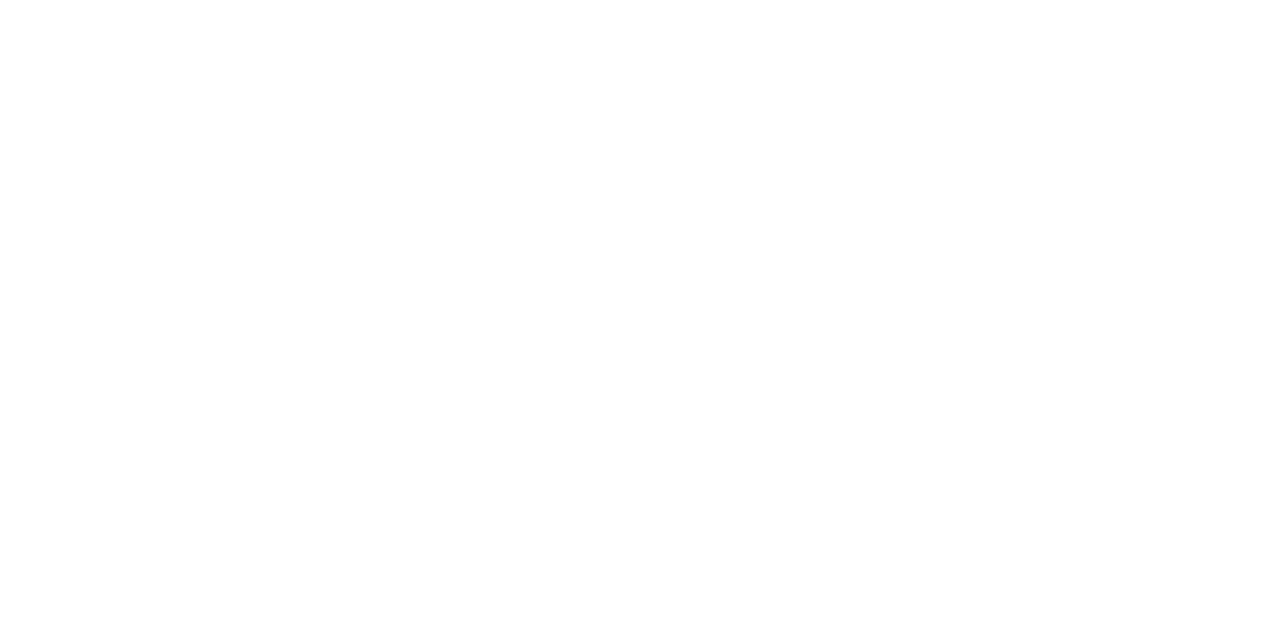
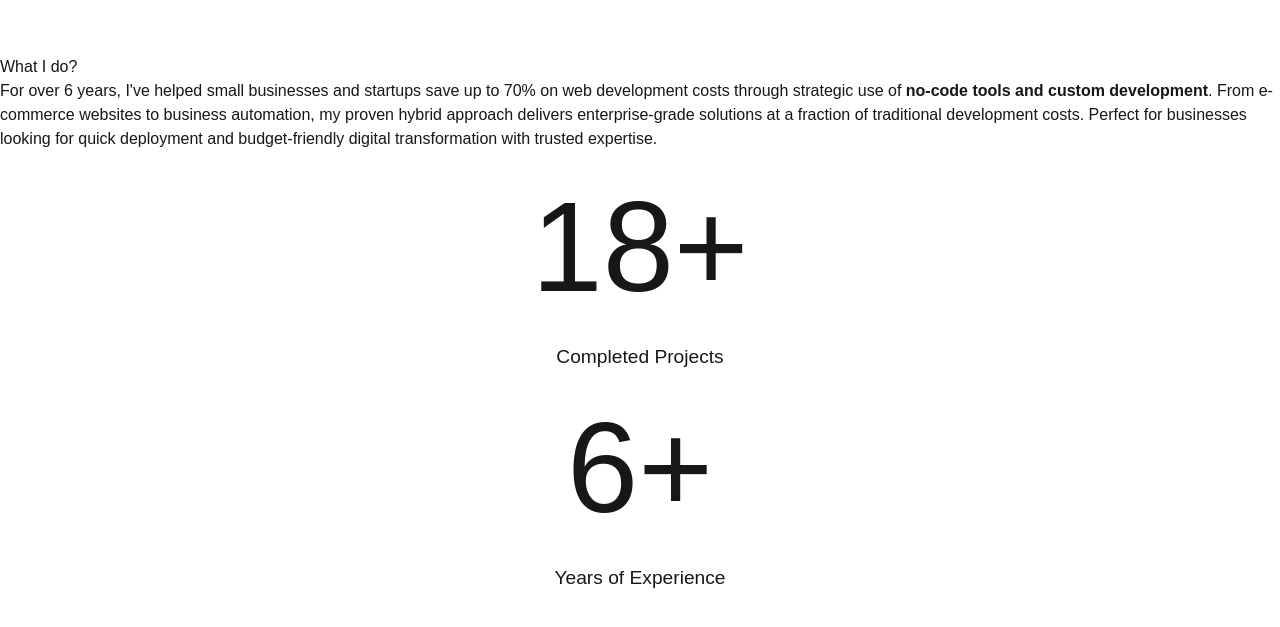
Before and after one commit to maak-tn/official-website, a Next.js app: page / in a window 1280 px wide. Shown: the part 733-1360 px from the top of the page. Before the commit the page ends 800 px from the top, so only its background shows below. Built offline with nearby package versions, Linux system fonts and the light colour scheme.

Commit message:
feat: about section

```diff
--- a/src/app/(root)/page.tsx
+++ b/src/app/(root)/page.tsx
@@ -1,12 +1,21 @@
+import React from 'react'
+import Nav from '@/components/nav'
 import HeroSection from '@/components/heroSection'
-import Nav from '@/components/nav'
-import React from 'react'
+import About from '@/components/about'
+
+// Used to get the final height of the different sections
+export const styles = {
+    sharedSectionLayout: {
+        height: 'calc(100vh - var(--navbar-height))'
+    }
+};
 
 function page() {
     return (
         <div>
             <Nav />
             <HeroSection />
+            <About />
         </div>
     )
 }
--- /dev/null
+++ b/src/components/about.tsx
@@ -0,0 +1,45 @@
+'use client';
+import { styles } from '@/app/(root)/page';
+import React from 'react'
+import styled from 'styled-components'
+
+function About() {
+    return (
+        <section className='px-4 py-24 w-full flex lg:flex-row flex-col lg:gap-0 gap-8 justify-between items-start' style={styles.sharedSectionLayout}>
+            <h1 className='uppercase text-3xl font-thin lg:min-w-[800px]'>What I do?</h1>
+            <div className='w-full h-full flex flex-col gap-24'>
+                <p className='lg:text-2xl lg:leading-loose lg:text-left text-justify lg:tracking-wide'>
+                    For over 6 years, I've helped small businesses and startups save up to 70% on web development costs through strategic use of <strong>no-code tools and custom development</strong>. From e-commerce websites to business automation, my proven hybrid approach delivers enterprise-grade solutions at a fraction of traditional development costs. Perfect for businesses looking for quick deployment and budget-friendly digital transformation with trusted expertise.
+                </p>
+
+                <div className='flex lg:flex-row flex-col lg:gap-24 gap-8 items-center'>
+                    <NumbersCard>
+                        <h2>18+</h2>
+                        <p>Completed Projects</p>
+                    </NumbersCard>
+                    <NumbersCard>
+                        <h2>6+</h2>
+                        <p>Years of Experience</p>
+                    </NumbersCard>
+                </div>
+            </div>
+        </section>
+    )
+}
+
+const NumbersCard = styled.div`
+    display: flex;
+    flex-direction: column;
+    align-items: center;
+    justify-content: center;
+
+    font-size: 1.2rem;
+    font-weight: 500;
+
+    h2{
+        font-size: 8rem;
+        font-weight: 400;
+    }
+`;
+
+export default About
--- a/src/components/heroSection.tsx
+++ b/src/components/heroSection.tsx
@@ -1,15 +1,9 @@
+import { styles } from '@/app/(root)/page'
 import React from 'react'
-
-// Used to get the final height of the hero section
-const styles = {
-    heroSection: {
-        height: 'calc(100vh - var(--navbar-height))'
-    }
-};
 
 function HeroSection() {
     return (
-        <section className='flex justify-between flex-col px-4' style={styles.heroSection}>
+        <section className='flex justify-between flex-col px-4' style={styles.sharedSectionLayout}>
             <div className='h-full flex flex-col justify-center w-full'>
                 <p className='lg:font-semibold leading-snug tracking-wide uppercase lg:text-8xl text-3xl lg:text-left text-center'>
                     👋 I'm aymen khedhriya
```
Also changed, not shown: package.json (+6 -5 lines), 1 other file (tests, documents, lock files or other folders).
